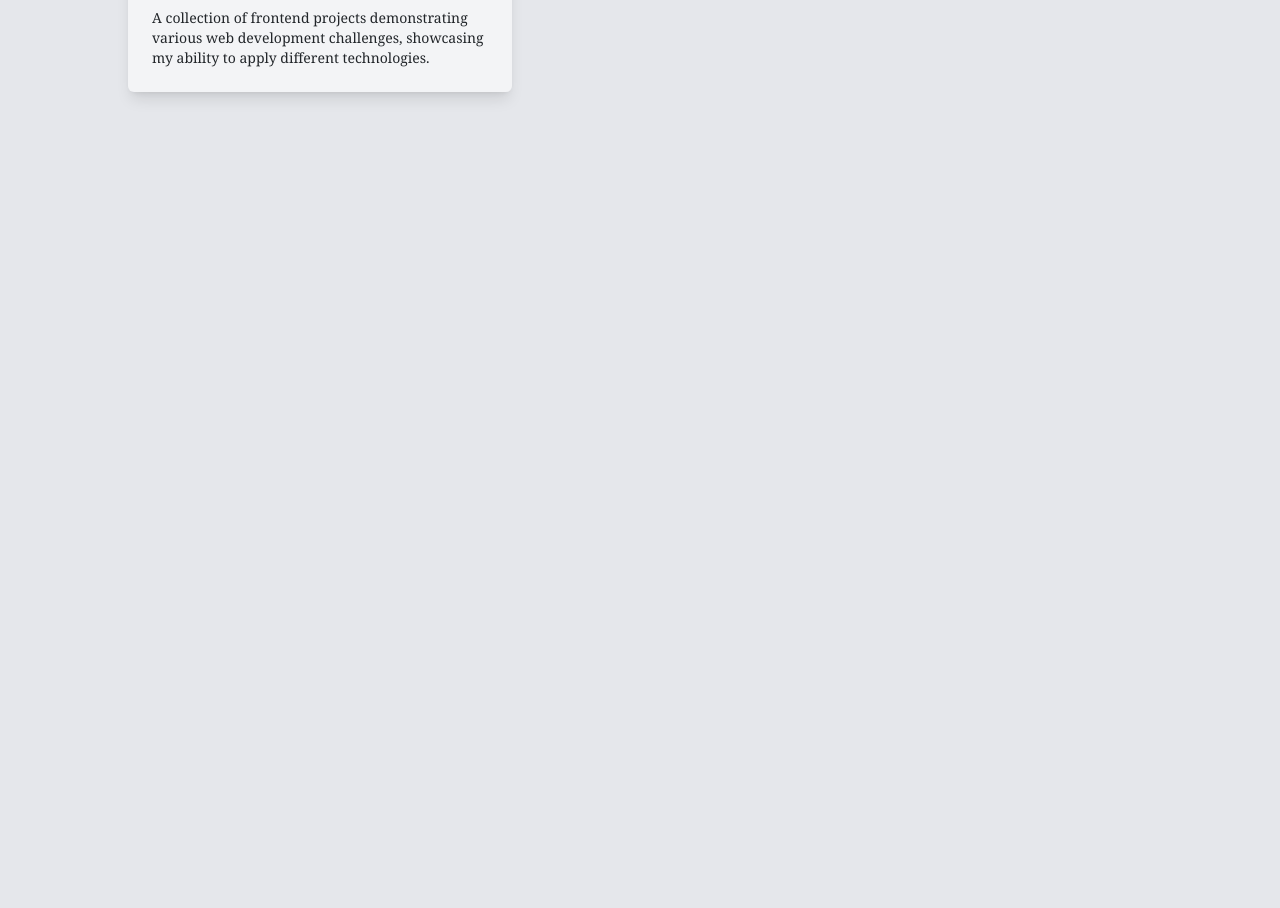
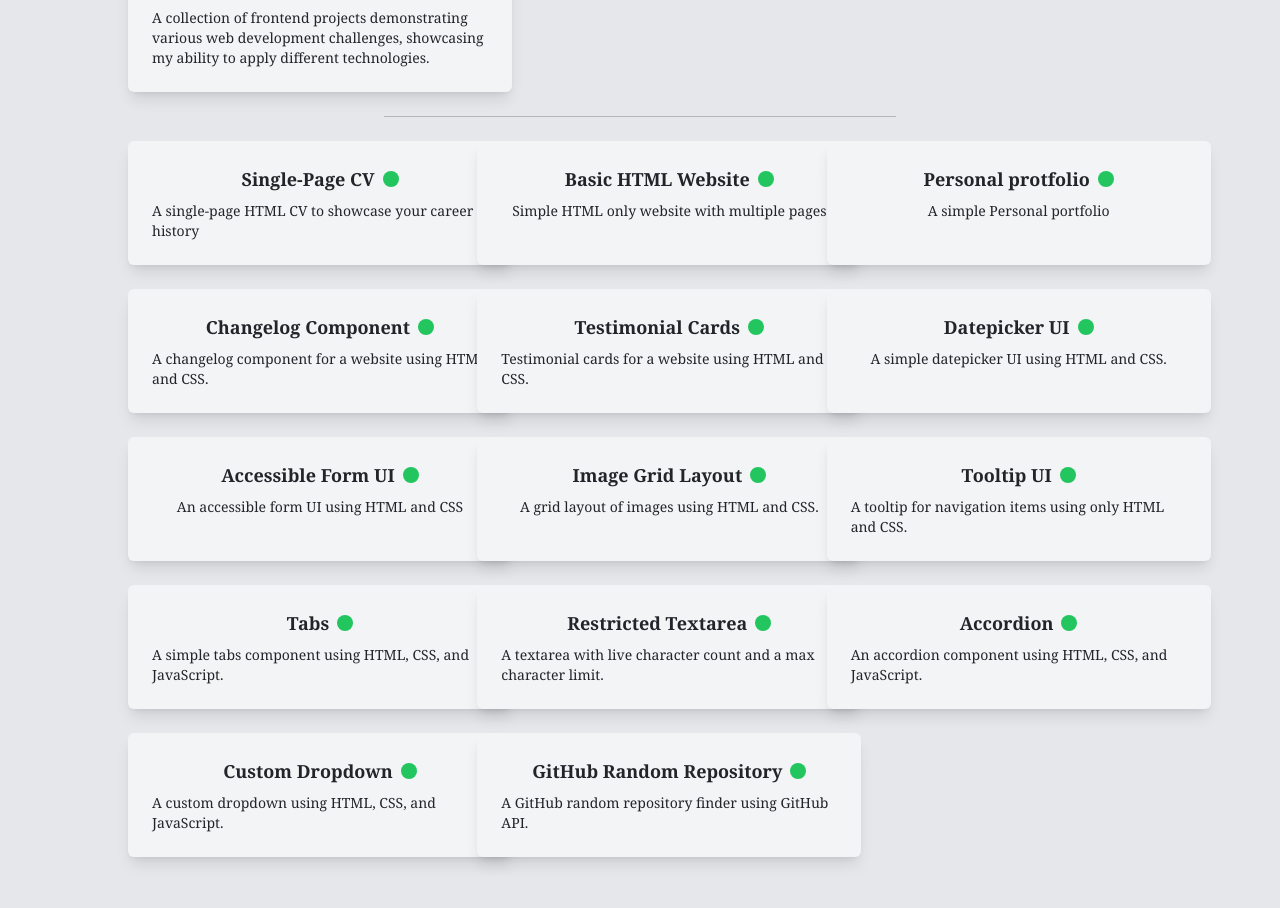
Before and after one commit to Victorblade38/pratham-portfolio, a React (Vite) app in the folder frontend/: page /projects in a window 1280 px wide. Shown: the part 448-1356 px from the top of the page. Before the commit the page ends 800 px from the top, so only its background shows below. Built offline with nearby package versions, Linux system fonts and the light colour scheme; a web font is replaced by a local one.

Commit message:
simpleprojects added

```diff
--- a/frontend/src/components/ProjectsSection/ProjectSection.jsx
+++ b/frontend/src/components/ProjectsSection/ProjectSection.jsx
@@ -1,5 +1,6 @@
 import React from "react";
 import projects from "../projects";
+import simpleprojects from "../simpleprojects";
 import ProjectCard from "../ProjectCard/ProjectCard";
 
 const ProjectSection = () => {
@@ -11,6 +12,13 @@ const ProjectSection = () => {
           <ProjectCard key={index} {...project} />
         ))}
       </div>
+      <hr className="w-1/2" />
+      <div className="flex flex-col gap-4 lg:grid lg:grid-cols-3">
+        {simpleprojects.map((project, index) => (
+          <ProjectCard key={index} {...project} />
+        ))}
+      </div>
+      <hr />
     </div>
   );
 };
--- /dev/null
+++ b/frontend/src/components/simpleprojects.js
@@ -0,0 +1,88 @@
+const simpleprojects = [
+  {
+    name: "Single-Page CV",
+    githubLink: "https://victorblade38.github.io/Html-Cv/",
+    about: "A single-page HTML CV to showcase your career history",
+    completed: true,
+  },
+  {
+    name: "Basic HTML Website",
+    githubLink: "https://victorblade38.github.io/portfolio-html/",
+    about: "Simple HTML only website with multiple pages",
+    completed: true,
+  },
+  {
+    name: "Personal protfolio",
+    githubLink: "https://github.com/Victorblade38/basic-html-portfolio-css",
+    about: "A simple Personal portfolio",
+    completed: true,
+  },
+  {
+    name: "Changelog Component",
+    githubLink: "https://victorblade38.github.io/Change-log/",
+    about: "A changelog component for a website using HTML and CSS.",
+    completed: true,
+  },
+  {
+    name: "Testimonial Cards",
+    githubLink: "https://victorblade38.github.io/different-cards/",
+    about: "Testimonial cards for a website using HTML and CSS.",
+    completed: true,
+  },
+  {
+    name: "Datepicker UI",
+    githubLink: "https://victorblade38.github.io/Datepicker-Desgin/",
+    about: "A simple datepicker UI using HTML and CSS.",
+    completed: true,
+  },
+  {
+    name: "Accessible Form UI",
+    githubLink: "https://victorblade38.github.io/accessible-form-design/",
+    about: "An accessible form UI using HTML and CSS",
+    completed: true,
+  },
+  {
+    name: "Image Grid Layout",
+    githubLink: "https://victorblade38.github.io/ImageGrid/",
+    about: "A grid layout of images using HTML and CSS.",
+    completed: true,
+  },
+  {
+    name: "Tooltip UI",
+    githubLink: "https://victorblade38.github.io/Tooltip-desgin/",
+    about: "A tooltip for navigation items using only HTML and CSS.",
+    completed: true,
+  },
+  {
+    name: "Tabs",
+    githubLink: "https://victorblade38.github.io/Tabs/",
+    about: "A simple tabs component using HTML, CSS, and JavaScript.",
+    completed: true,
+  },
+  {
+    name: "Restricted Textarea",
+    githubLink: "https://victorblade38.github.io/Cookie-consent/",
+    about: "A textarea with live character count and a max character limit.",
+    completed: true,
+  },
+  {
+    name: "Accordion",
+    githubLink: "https://victorblade38.github.io/Accordian/",
+    about: "An accordion component using HTML, CSS, and JavaScript.",
+    completed: true,
+  },
+  {
+    name: "Custom Dropdown",
+    githubLink: "https://victorblade38.github.io/Custom-dropdown/",
+    about: "A custom dropdown using HTML, CSS, and JavaScript.",
+    completed: true,
+  },
+  {
+    name: "GitHub Random Repository",
+    githubLink: "https://github.com/Victorblade38/githubRepoFinder",
+    about: "A GitHub random repository finder using GitHub API.",
+    completed: true,
+  },
+];
+
+export default simpleprojects;
```
